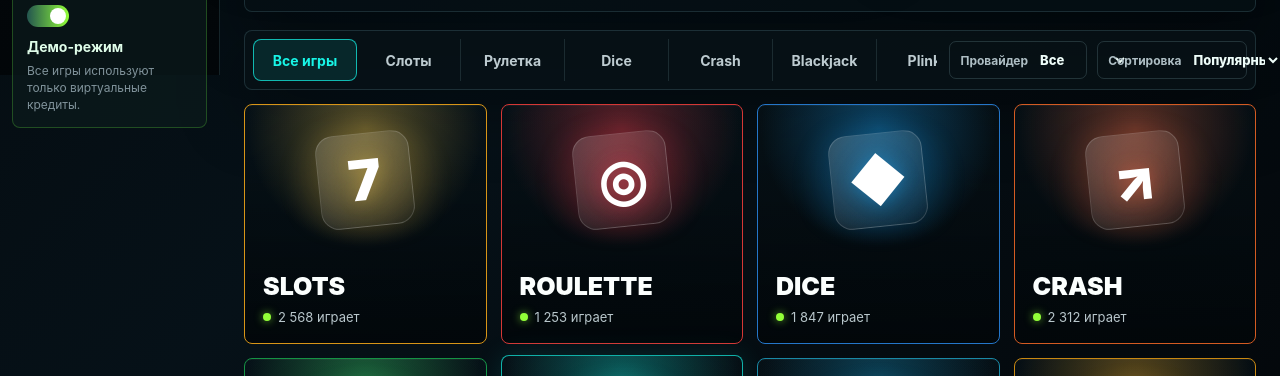
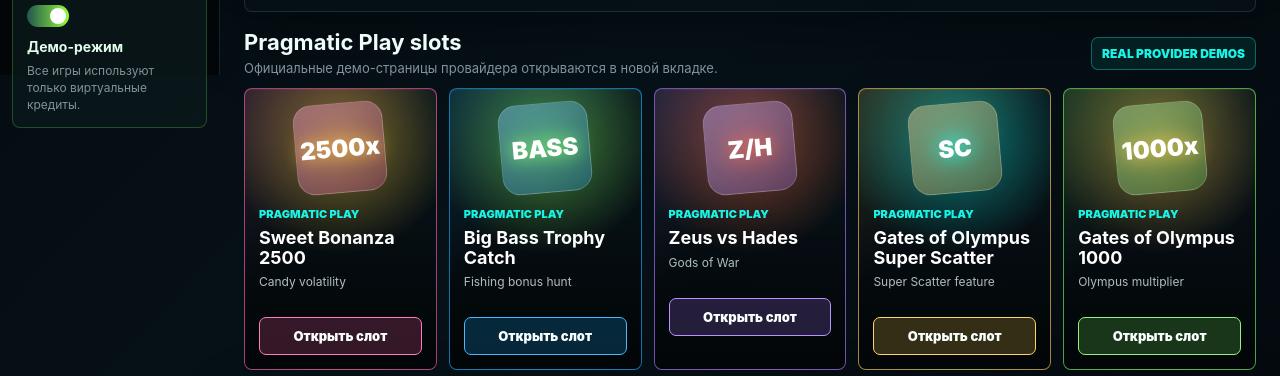
Before and after one commit to vvversss/casino, a plain HTML site: page index.html in a window 1280 px wide. Shown: the part 725-1101 px from the top of the page. Drawn offline with nearby package versions, Linux system fonts and the light colour scheme.

Commit message:
Add Pragmatic Play slot links

```diff
--- a/app.js
+++ b/app.js
@@ -99,6 +99,54 @@
   ["WheelFan", "Wheel", 5100, "◌"],
 ];
 
+const providerSlots = [
+  {
+    title: "Sweet Bonanza 2500",
+    studio: "Pragmatic Play",
+    theme: "Candy volatility",
+    symbol: "2500x",
+    accent: "#ff5aa7",
+    glow: "#ffcc3f",
+    url: "https://www.pragmaticplay.com/en/games/sweet-bonanza-2500/?gamelang=ru&cur=ALL",
+  },
+  {
+    title: "Big Bass Trophy Catch",
+    studio: "Pragmatic Play",
+    theme: "Fishing bonus hunt",
+    symbol: "BASS",
+    accent: "#18a8ff",
+    glow: "#83ff62",
+    url: "https://www.pragmaticplay.com/en/games/big-bass-trophy-catch/?gamelang=en&cur=ALL",
+  },
+  {
+    title: "Zeus vs Hades",
+    studio: "Pragmatic Play",
+    theme: "Gods of War",
+    symbol: "Z/H",
+    accent: "#a977ff",
+    glow: "#ff7047",
+    url: "https://www.pragmaticplay.com/en/games/zeus-vs-hades-gods-of-war/?gamelang=en&cur=ALL",
+  },
+  {
+    title: "Gates of Olympus Super Scatter",
+    studio: "Pragmatic Play",
+    theme: "Super Scatter feature",
+    symbol: "SC",
+    accent: "#f7c94b",
+    glow: "#18f5e7",
+    url: "https://www.pragmaticplay.com/en/games/gates-of-olympus-super-scatter/?gamelang=en&cur=ALL",
+  },
+  {
+    title: "Gates of Olympus 1000",
+    studio: "Pragmatic Play",
+    theme: "Olympus multiplier",
+    symbol: "1000x",
+    accent: "#72f060",
+    glow: "#f7c94b",
+    url: "https://www.pragmaticplay.com/en/games/gates-of-olympus-1000/?gamelang=en&cur=ALL",
+  },
+];
+
 const state = {
   balance: Number(localStorage.getItem("velora-balance")) || 100000,
   bet: Number(localStorage.getItem("velora-bet")) || 1000,
@@ -148,6 +196,7 @@
   providerSelect: document.querySelector("#providerSelect"),
   sortSelect: document.querySelector("#sortSelect"),
   gamesGrid: document.querySelector("#gamesGrid"),
+  providerSlotsGrid: document.querySelector("#providerSlotsGrid"),
   recentWins: document.querySelector("#recentWins"),
   activeGameTitle: document.querySelector("#activeGameTitle"),
   activeGameDescription: document.querySelector("#activeGameDescription"),
@@ -658,6 +707,26 @@
             <small>VC ${format(amount)}</small>
           </span>
         </div>
+      `,
+    )
+    .join("");
+}
+
+function renderProviderSlots() {
+  els.providerSlotsGrid.innerHTML = providerSlots
+    .map(
+      (slot) => `
+        <article class="provider-slot" style="--slot-accent:${slot.accent}; --slot-glow:${slot.glow}">
+          <div class="provider-slot-art">
+            <span>${slot.symbol}</span>
+          </div>
+          <div class="provider-slot-info">
+            <small>${slot.studio}</small>
+            <strong>${slot.title}</strong>
+            <p>${slot.theme}</p>
+            <a href="${slot.url}" target="_blank" rel="noopener noreferrer">Открыть слот</a>
+          </div>
+        </article>
       `,
     )
     .join("");
@@ -1266,6 +1335,7 @@
   setBalance(state.balance);
   setBet(state.bet);
   renderRecentWins();
+  renderProviderSlots();
   renderActiveGame();
   renderGames();
   syncFilterButtons();
--- a/index.html
+++ b/index.html
@@ -180,6 +180,17 @@
           <div id="recentWins" class="wins-list"></div>
         </section>
 
+        <section class="provider-slots" aria-label="Настоящие слоты Pragmatic Play">
+          <div class="provider-head">
+            <div>
+              <h2>Pragmatic Play slots</h2>
+              <p>Официальные демо-страницы провайдера открываются в новой вкладке.</p>
+            </div>
+            <span>Real provider demos</span>
+          </div>
+          <div id="providerSlotsGrid" class="provider-slots-grid"></div>
+        </section>
+
         <section class="catalog" aria-label="Каталог игр">
           <div class="catalog-toolbar">
             <div class="tabs" role="tablist" aria-label="Категории игр">
--- a/styles.css
+++ b/styles.css
@@ -1105,6 +1105,145 @@
   min-width: 0;
 }
 
+.provider-slots {
+  margin-top: 18px;
+}
+
+.provider-head {
+  display: flex;
+  align-items: center;
+  justify-content: space-between;
+  gap: 14px;
+  margin-bottom: 12px;
+}
+
+.provider-head h2 {
+  margin: 0;
+  font-size: 22px;
+  line-height: 1.1;
+}
+
+.provider-head p {
+  margin: 6px 0 0;
+  color: var(--muted);
+  font-size: 13px;
+}
+
+.provider-head > span {
+  flex: 0 0 auto;
+  padding: 8px 10px;
+  border: 1px solid rgba(24, 245, 231, 0.34);
+  border-radius: 7px;
+  background: rgba(24, 245, 231, 0.08);
+  color: var(--cyan);
+  font-size: 12px;
+  font-weight: 900;
+  text-transform: uppercase;
+}
+
+.provider-slots-grid {
+  display: grid;
+  grid-template-columns: repeat(5, minmax(0, 1fr));
+  gap: 12px;
+}
+
+.provider-slot {
+  position: relative;
+  min-height: 236px;
+  overflow: hidden;
+  border: 1px solid color-mix(in srgb, var(--slot-accent), transparent 34%);
+  border-radius: var(--radius);
+  background:
+    radial-gradient(circle at 50% 18%, color-mix(in srgb, var(--slot-glow), transparent 52%), transparent 46%),
+    linear-gradient(180deg, rgba(10, 22, 28, 0.88), rgba(3, 8, 11, 0.98));
+  box-shadow: inset 0 1px 0 rgba(255, 255, 255, 0.05);
+}
+
+.provider-slot::before {
+  position: absolute;
+  inset: 0;
+  content: "";
+  background:
+    linear-gradient(135deg, color-mix(in srgb, var(--slot-accent), transparent 86%), transparent 42%),
+    linear-gradient(0deg, rgba(0, 0, 0, 0.32), transparent 55%);
+  pointer-events: none;
+}
+
+.provider-slot-art {
+  position: relative;
+  display: grid;
+  place-items: center;
+  min-height: 118px;
+}
+
+.provider-slot-art span {
+  display: grid;
+  place-items: center;
+  width: 90px;
+  height: 90px;
+  border: 1px solid rgba(255, 255, 255, 0.18);
+  border-radius: 18px;
+  background:
+    linear-gradient(145deg, rgba(255, 255, 255, 0.2), rgba(255, 255, 255, 0.03)),
+    color-mix(in srgb, var(--slot-accent), transparent 74%);
+  color: #fff;
+  font-size: 24px;
+  font-weight: 950;
+  text-shadow: 0 0 18px var(--slot-glow);
+  transform: rotate(-5deg);
+}
+
+.provider-slot-info {
+  position: relative;
+  z-index: 1;
+  display: grid;
+  gap: 7px;
+  padding: 0 14px 14px;
+}
+
+.provider-slot-info small {
+  color: var(--cyan);
+  font-size: 11px;
+  font-weight: 900;
+  text-transform: uppercase;
+}
+
+.provider-slot-info strong {
+  color: #fff;
+  font-size: 18px;
+  line-height: 1.08;
+}
+
+.provider-slot-info p {
+  min-height: 32px;
+  margin: 0;
+  color: #aebec4;
+  font-size: 12px;
+  line-height: 1.35;
+}
+
+.provider-slot-info a {
+  display: grid;
+  place-items: center;
+  min-height: 38px;
+  margin-top: 4px;
+  border: 1px solid color-mix(in srgb, var(--slot-accent), white 20%);
+  border-radius: 7px;
+  background: color-mix(in srgb, var(--slot-accent), transparent 80%);
+  color: #f8fffd;
+  font-size: 13px;
+  font-weight: 900;
+  text-decoration: none;
+  transition: 160ms ease;
+}
+
+.provider-slot-info a:hover,
+.provider-slot-info a:focus-visible {
+  background: color-mix(in srgb, var(--slot-accent), transparent 64%);
+  outline: none;
+  transform: translateY(-1px);
+}
+
 .catalog-toolbar {
   display: flex;
   align-items: center;
@@ -1763,6 +1902,15 @@
     grid-template-columns: repeat(2, minmax(0, 1fr));
   }
 
+  .provider-slots-grid {
+    grid-template-columns: repeat(2, minmax(0, 1fr));
+  }
+
+  .provider-head {
+    align-items: flex-start;
+    flex-direction: column;
+  }
+
   .selects {
     width: 100%;
     display: grid;
@@ -1802,6 +1950,10 @@
   }
 
   .games-grid {
+    grid-template-columns: 1fr;
+  }
+
+  .provider-slots-grid {
     grid-template-columns: 1fr;
   }
 
```
